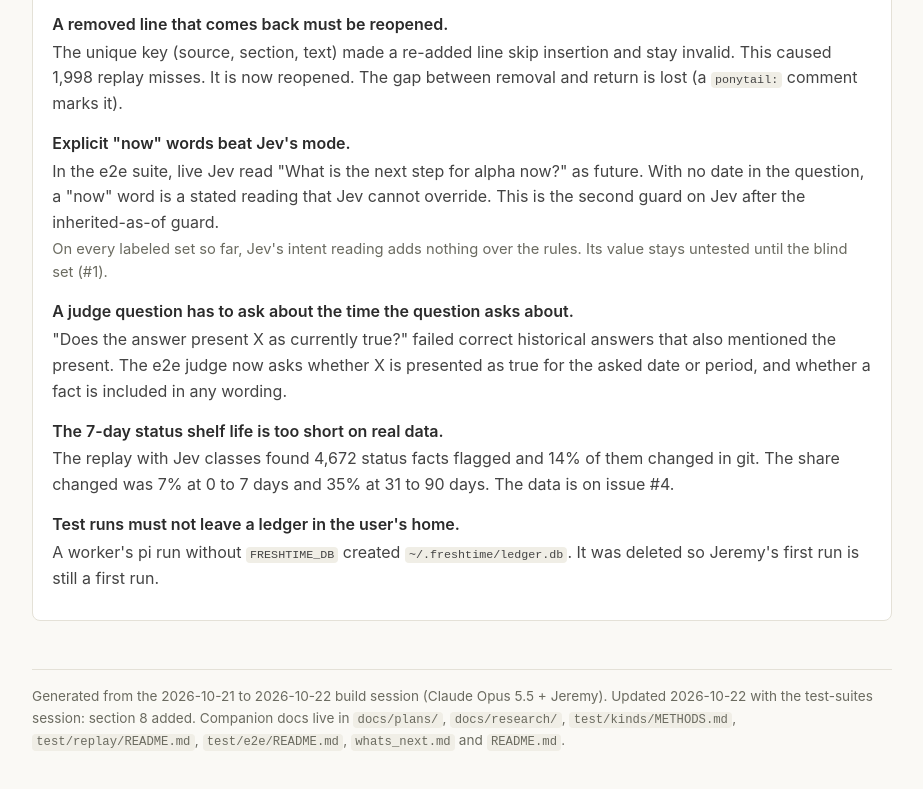
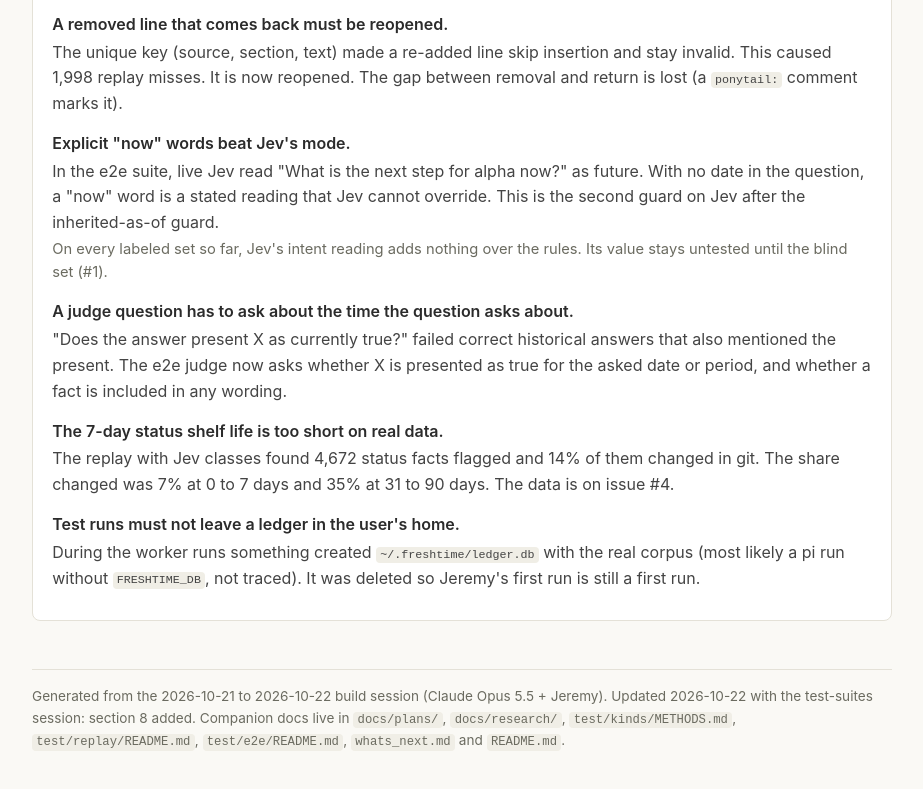
Before and after one commit to jroethel/dozentimes, a website: page learning_guide.html in a window 1280 px wide. Shown: the part 4536-5325 px from the top of the page, without its empty margins (178-1101 px from the left). Drawn offline with Linux system fonts and the light colour scheme.

Commit message:
Mark the stray ledger cause as untraced

```diff
--- a/learning_guide.html
+++ b/learning_guide.html
@@ -163,7 +163,7 @@ footer { margin-top: 3rem; color: var(--muted); font-size: 0.85rem; border-top:
 <dt>The 7-day status shelf life is too short on real data.</dt>
 <dd>The replay with Jev classes found 4,672 status facts flagged and 14% of them changed in git. The share changed was 7% at 0 to 7 days and 35% at 31 to 90 days. The data is on issue #4.</dd>
 <dt>Test runs must not leave a ledger in the user's home.</dt>
-<dd>A worker's pi run without <code>FRESHTIME_DB</code> created <code>~/.freshtime/ledger.db</code>. It was deleted so Jeremy's first run is still a first run.</dd>
+<dd>During the worker runs something created <code>~/.freshtime/ledger.db</code> with the real corpus (most likely a pi run without <code>FRESHTIME_DB</code>, not traced). It was deleted so Jeremy's first run is still a first run.</dd>
 </dl>
 </section>
 
```
